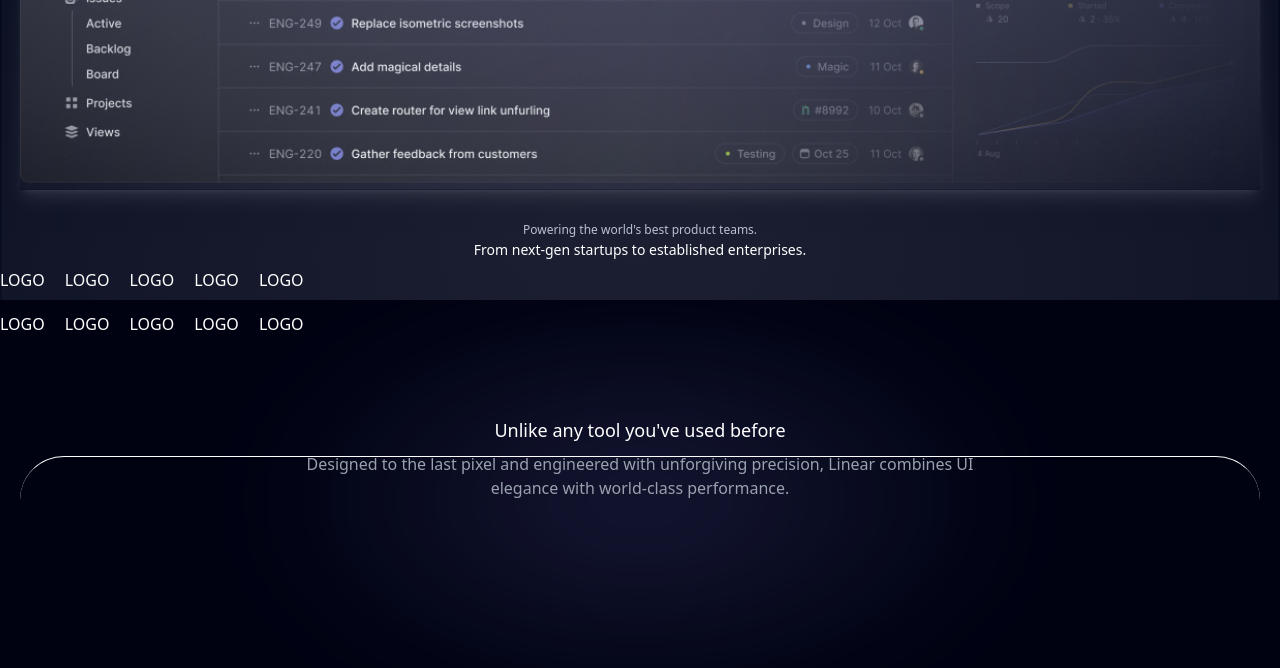
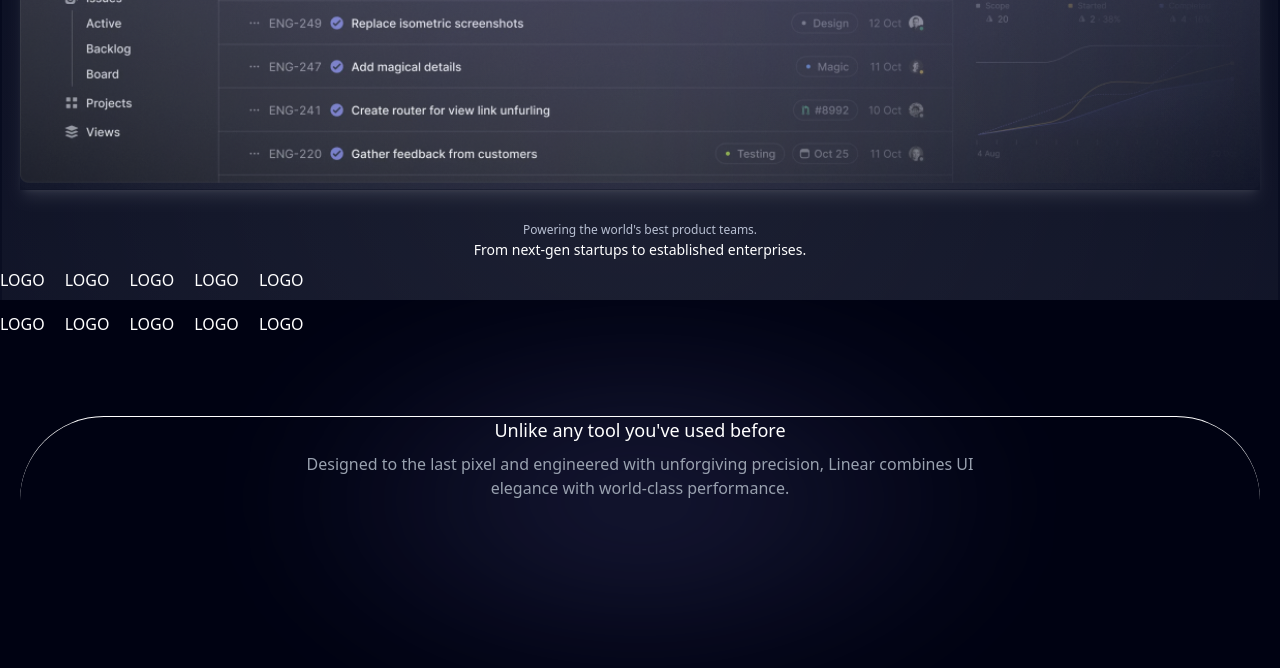
Before and after one commit to femnixx/linear, a React (Vite) app: page / in a window 1280 px wide. Shown: the part 837-1505 px from the top of the page. Built offline with nearby package versions, Linux system fonts and the light colour scheme.

Commit message:
block head

```diff
--- a/src/pages/LandingPage772.tsx
+++ b/src/pages/LandingPage772.tsx
@@ -21,7 +21,7 @@ const LandingPage772 = () => {
       <div className="relative mt-20">
 
         {/* Top border */}
-        <div className="absolute inset-0 border-t border-white pt-4 rounded-t-full mx-5 mt-10"></div>
+        <div className=" inset-0 border-t border-white pt-4 rounded-t-full mx-5 absolute top:2"></div>
 
         {/* Text Content */}
         <p className="text-white text-center text-lg mt-4">
```
